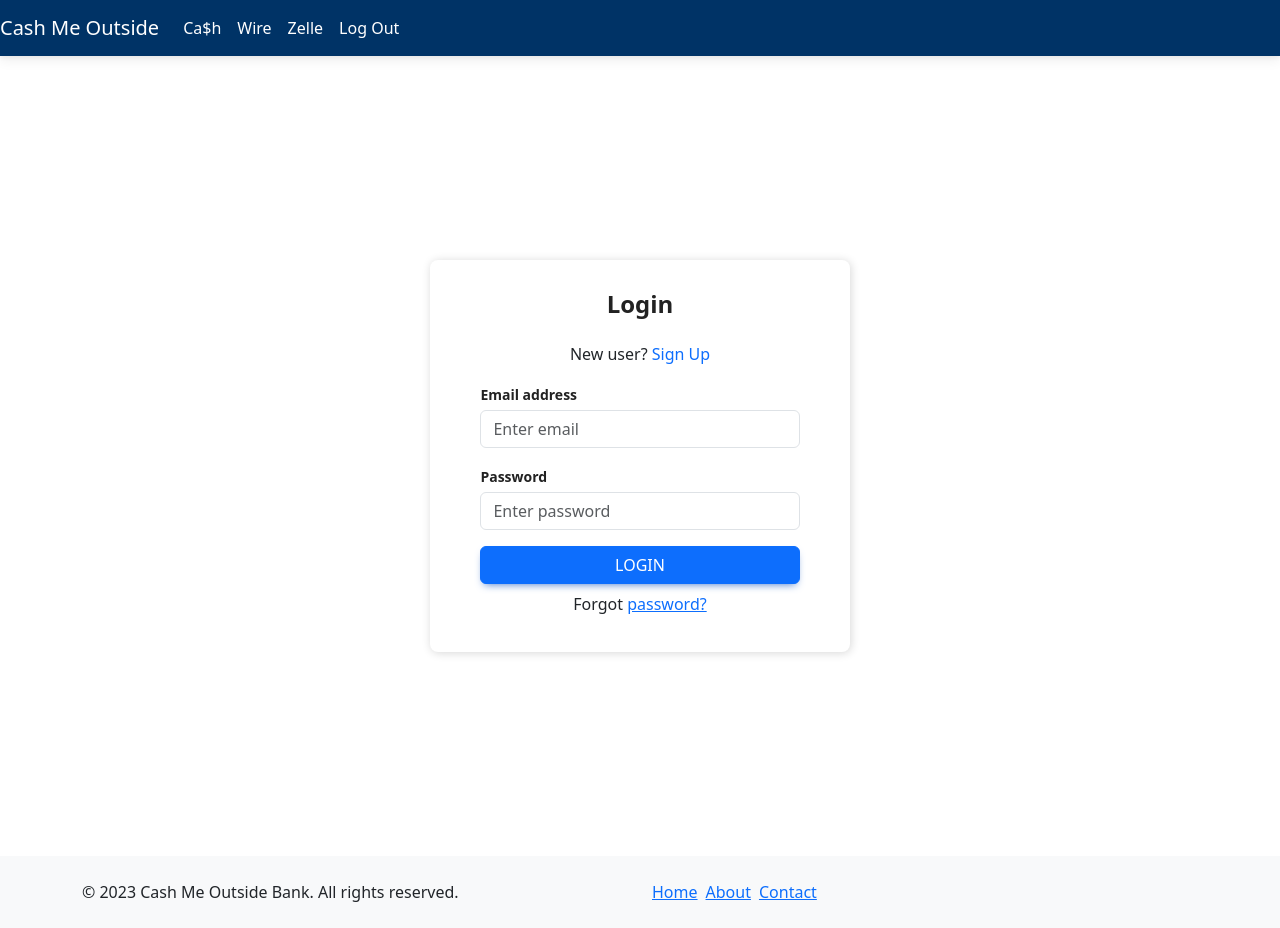
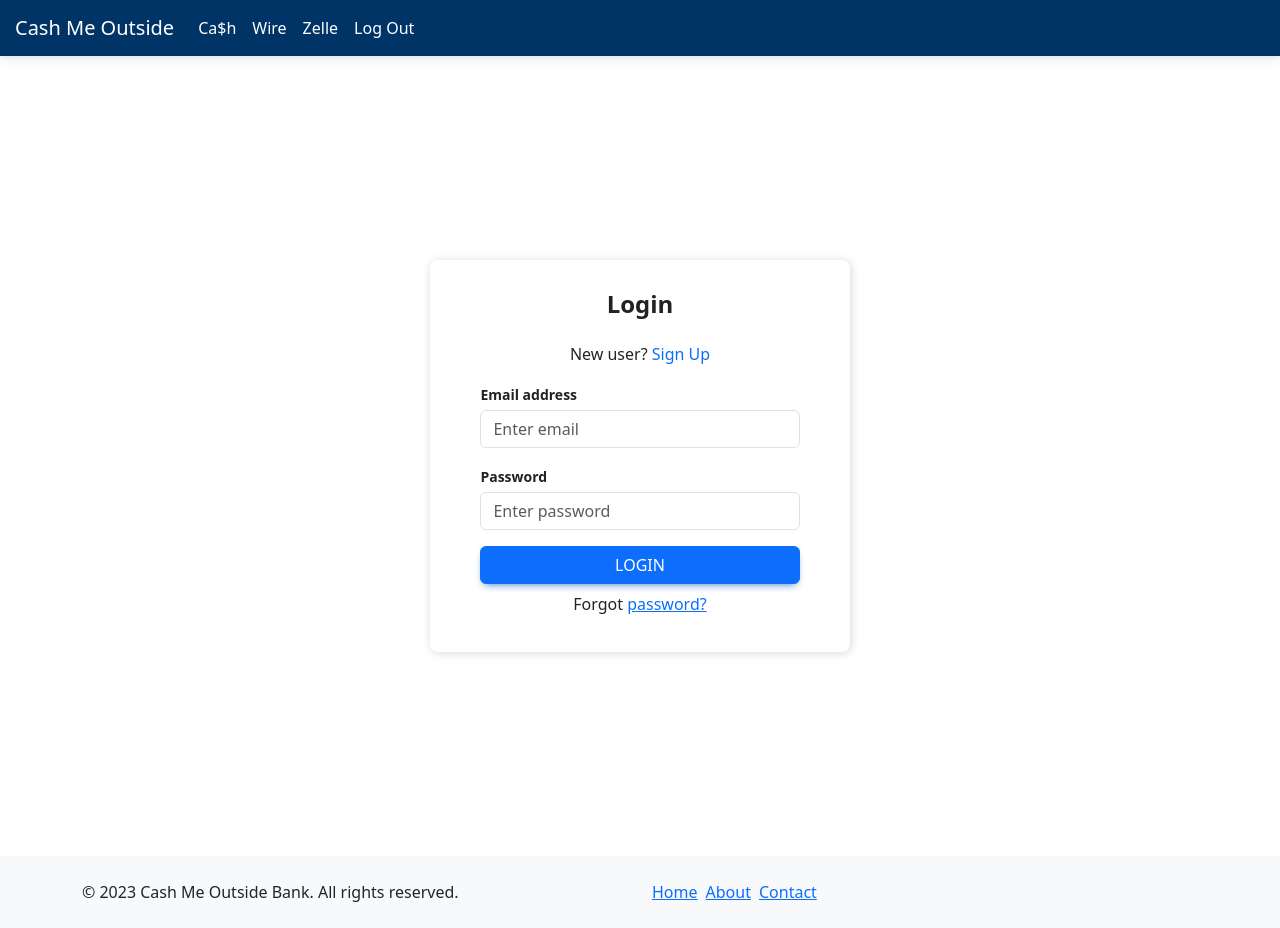
Before and after one commit to 00rest/cash-me-outside, a React (Create React App) app in the folder client/: page / in a window 1280 px wide. Built offline with nearby package versions, Linux system fonts and the light colour scheme.

Commit message:
navbar fix

```diff
--- a/client/src/Navigation/Navbar.js
+++ b/client/src/Navigation/Navbar.js
@@ -2,8 +2,8 @@ import React from "react";
 
 const Navbar = () => {
   return (
-    <nav className="navbar navbar-expand-lg navbar-light" style={{ backgroundColor: "#003366", color: "white" }}>
-      <a className="navbar-brand text-white" href="./home">
+    <nav className="navbar navbar-expand-sm navbar-light" style={{ backgroundColor: "#003366", color: "white" }}>
+      <a className="navbar-brand text-white" href="./home" style={{ marginLeft: 15 }}>
         Cash Me Outside
       </a>
       <button
```
